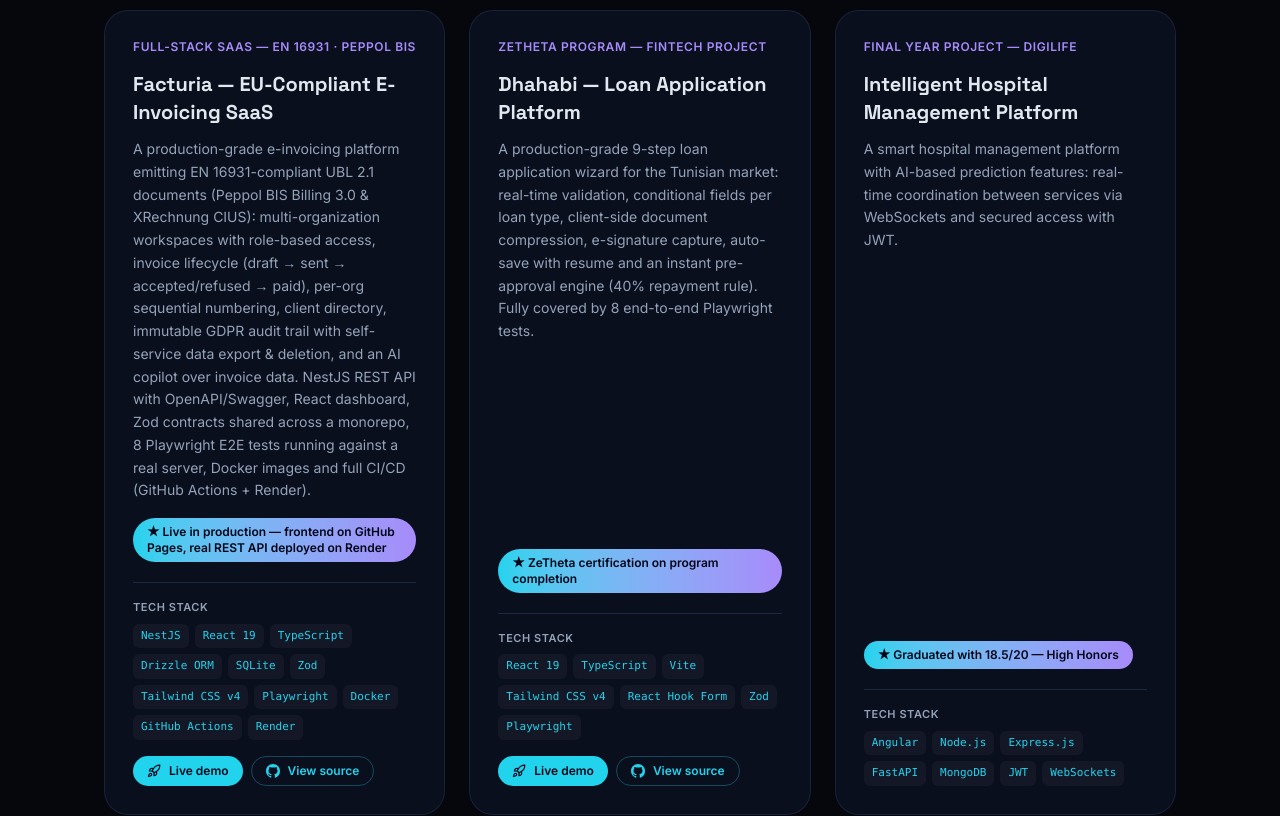
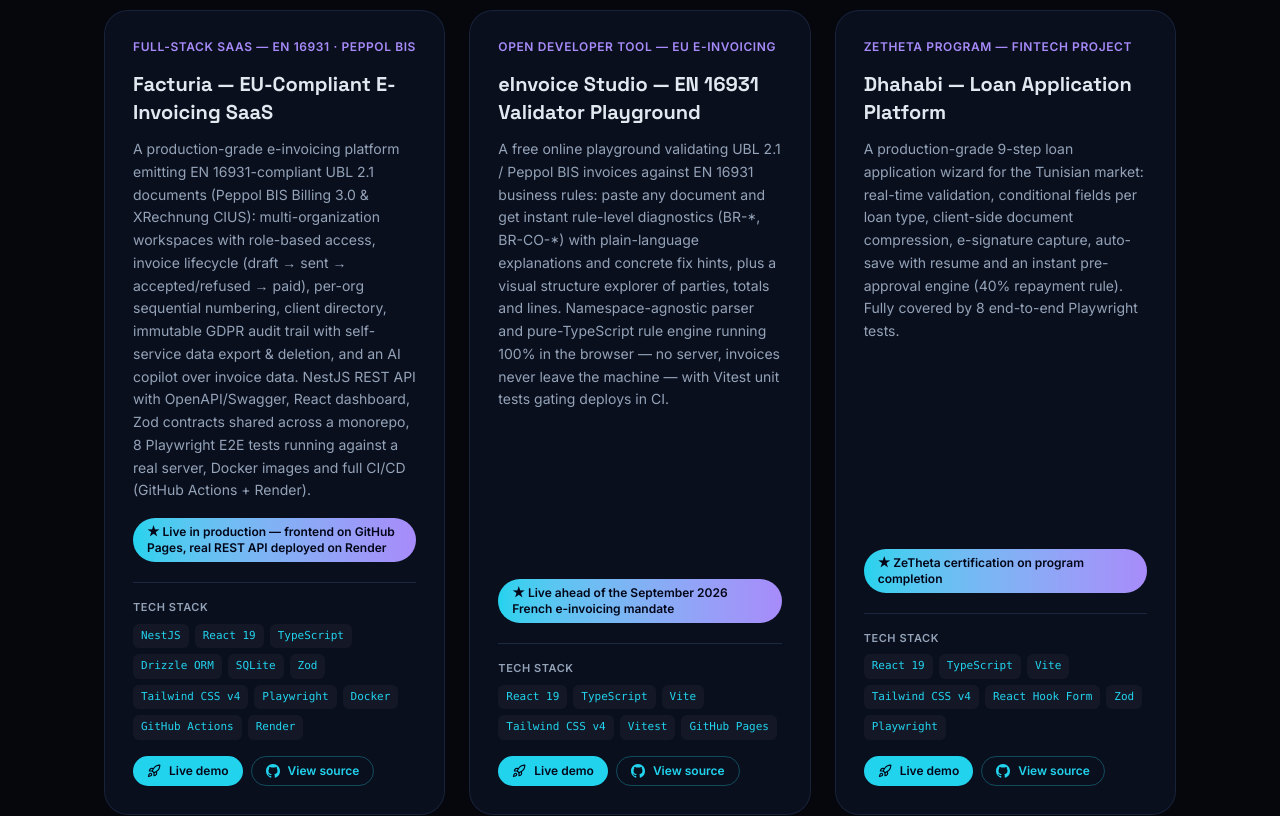
Before and after one commit to HazemMarrakchi/portfolio, a React (Vite) app: page / in a window 1280 px wide. Shown: the part 2880-3696 px from the top of the page. Built offline with nearby package versions, Linux system fonts and the light colour scheme.

Commit message:
feat: add eInvoice Studio — EN 16931 validator playground card

```diff
--- a/src/data/profile.ts
+++ b/src/data/profile.ts
@@ -105,6 +105,22 @@
       },
       link: 'https://github.com/HazemMarrakchi/facturia',
       demo: 'https://hazemmarrakchi.github.io/facturia/',
+    },
+    {
+      id: 'einvoice-studio',
+      name: 'eInvoice Studio — EN 16931 Validator Playground',
+      kind: { en: 'Open Developer Tool — EU e-Invoicing', fr: 'Outil Développeur — E-facturation EU' },
+      description: {
+        en: 'A free online playground validating UBL 2.1 / Peppol BIS invoices against EN 16931 business rules: paste any document and get instant rule-level diagnostics (BR-*, BR-CO-*) with plain-language explanations and concrete fix hints, plus a visual structure explorer of parties, totals and lines. Namespace-agnostic parser and pure-TypeScript rule engine running 100% in the browser — no server, invoices never leave the machine — with Vitest unit tests gating deploys in CI.',
+        fr: "Un bac à sable en ligne gratuit validant les factures UBL 2.1 / Peppol BIS contre les règles métier EN 16931 : collez un document et obtenez un diagnostic instantané règle par règle (BR-*, BR-CO-*) avec explications et corrections concrètes, plus un explorateur visuel de la structure. Parseur agnostique aux espaces de noms et moteur de règles TypeScript pur, 100% navigateur — aucune donnée transmise — tests unitaires Vitest bloquant le déploiement en CI.",
+      },
+      stack: ['React 19', 'TypeScript', 'Vite', 'Tailwind CSS v4', 'Vitest', 'GitHub Pages'],
+      highlight: {
+        en: 'Live ahead of the September 2026 French e-invoicing mandate',
+        fr: "En ligne avant la bascule e-facturation française de septembre 2026",
+      },
+      link: 'https://github.com/HazemMarrakchi/einvoice-studio',
+      demo: 'https://hazemmarrakchi.github.io/einvoice-studio/',
     },
     {
       id: 'dhahabi-loan-platform',
```
